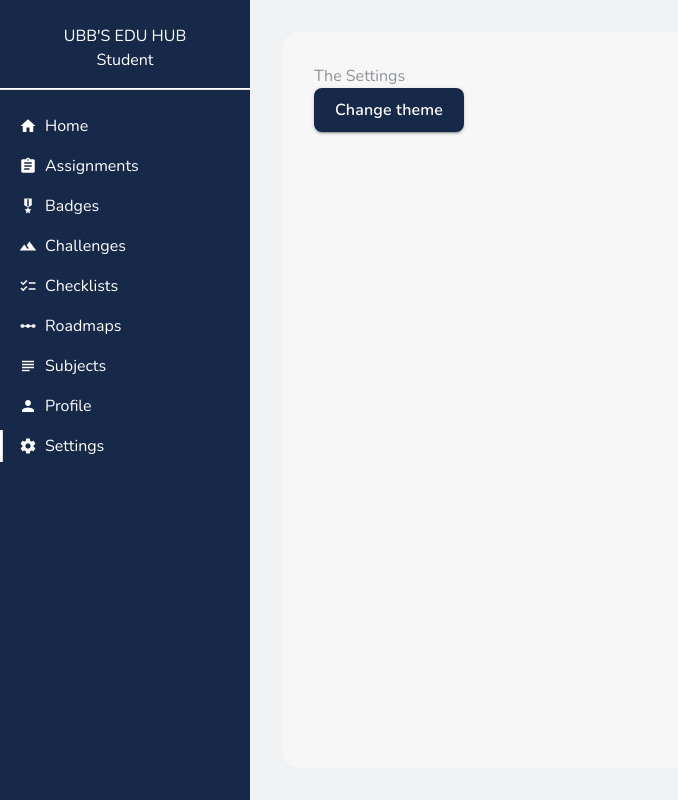
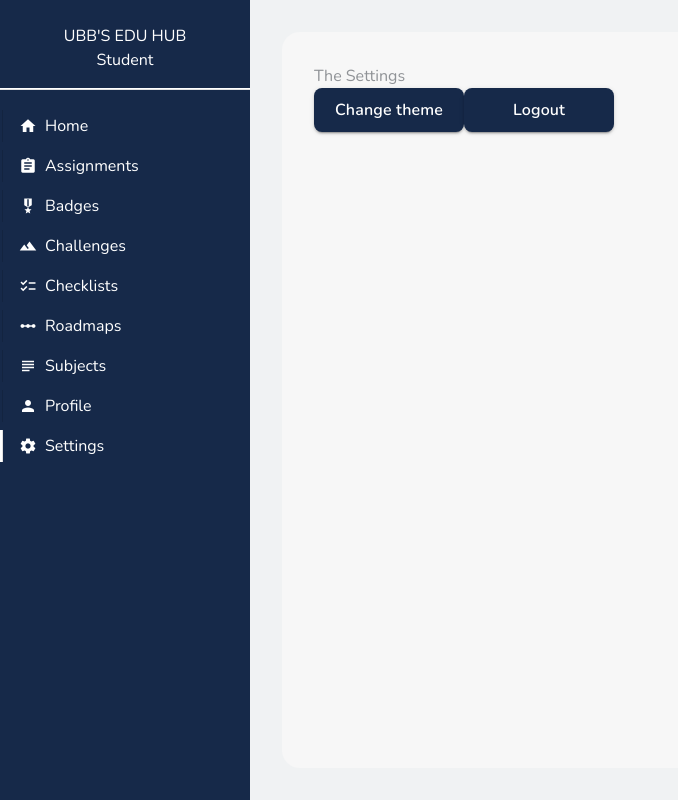
Before and after one commit to Ioniqe/ubb-edu-hub, a React app in the folder apps/host/: page /settings in a window 1280 px wide. Shown: the whole page, without its empty margins (0-678 px from the left). Built offline with nearby package versions, Linux system fonts and the light colour scheme.

Commit message:
feat(auth): add logout

```diff
--- a/apps/host/src/pages/Login.tsx
+++ b/apps/host/src/pages/Login.tsx
@@ -32,7 +32,6 @@ export const Login = () => {
       // TODO fetch user type
       navigate("/" + BaseRoute.STUDENT);
     } catch (e) {
-      console.log(e);
       setError(e as string);
     }
   };
--- a/apps/host/src/pages/Settings.tsx
+++ b/apps/host/src/pages/Settings.tsx
@@ -1,11 +1,29 @@
-import React from "react";
-import { Box, Button } from "@mui/material";
-import { BaseRoute } from "../enums";
+import React, { useState } from "react";
+import { Box, Button, Typography } from "@mui/material";
+import { BaseRoute, RouteEnums } from "../enums";
 import { routes } from "../constants";
 import { useAppTheme, Wrapper } from "ui";
+import useAuthStore from "../hooks/useAuth";
+import { useNavigate } from "react-router-dom";
 
 export const Settings = () => {
   const { switchColorMode } = useAppTheme();
+  const { logout } = useAuthStore();
+  const { theme } = useAppTheme();
+  const navigate = useNavigate();
+
+  const [error, setError] = useState<string | null>(null);
+
+  const onLogout = async () => {
+    try {
+      await logout();
+      setError(null);
+      navigate("/" + RouteEnums.LOGIN);
+    } catch (e) {
+      console.log(e);
+      setError(e as string);
+    }
+  };
 
   return (
     <Wrapper
@@ -18,6 +36,14 @@ export const Settings = () => {
       <Button variant={"contained"} onClick={switchColorMode}>
         Change theme
       </Button>
+
+      <Button variant={"contained"} onClick={onLogout}>
+        Logout
+      </Button>
+
+      <Typography variant={"h4"} color={theme.palette.error.main}>
+        {error}
+      </Typography>
     </Wrapper>
   );
 };
--- a/apps/host/src/pages/Signup.tsx
+++ b/apps/host/src/pages/Signup.tsx
@@ -19,9 +19,9 @@ export const Signup = () => {
   const onRegister = async () => {
     try {
       await register(email, password);
+
       // TODO post to back with email
       setError(null);
-
       setShowForm(true);
     } catch (e) {
       console.log(e);
--- a/packages/ui/theme/useAppTheme.ts
+++ b/packages/ui/theme/useAppTheme.ts
@@ -1,5 +1,4 @@
 import { create } from "zustand";
-import { persist } from "zustand/middleware";
 import { PaletteMode, Theme } from "@mui/material";
 import { useCustomTheme } from "./useCustomTheme";
 
```
Also changed, not shown: 1 other file (tests, documents, lock files or other folders).
